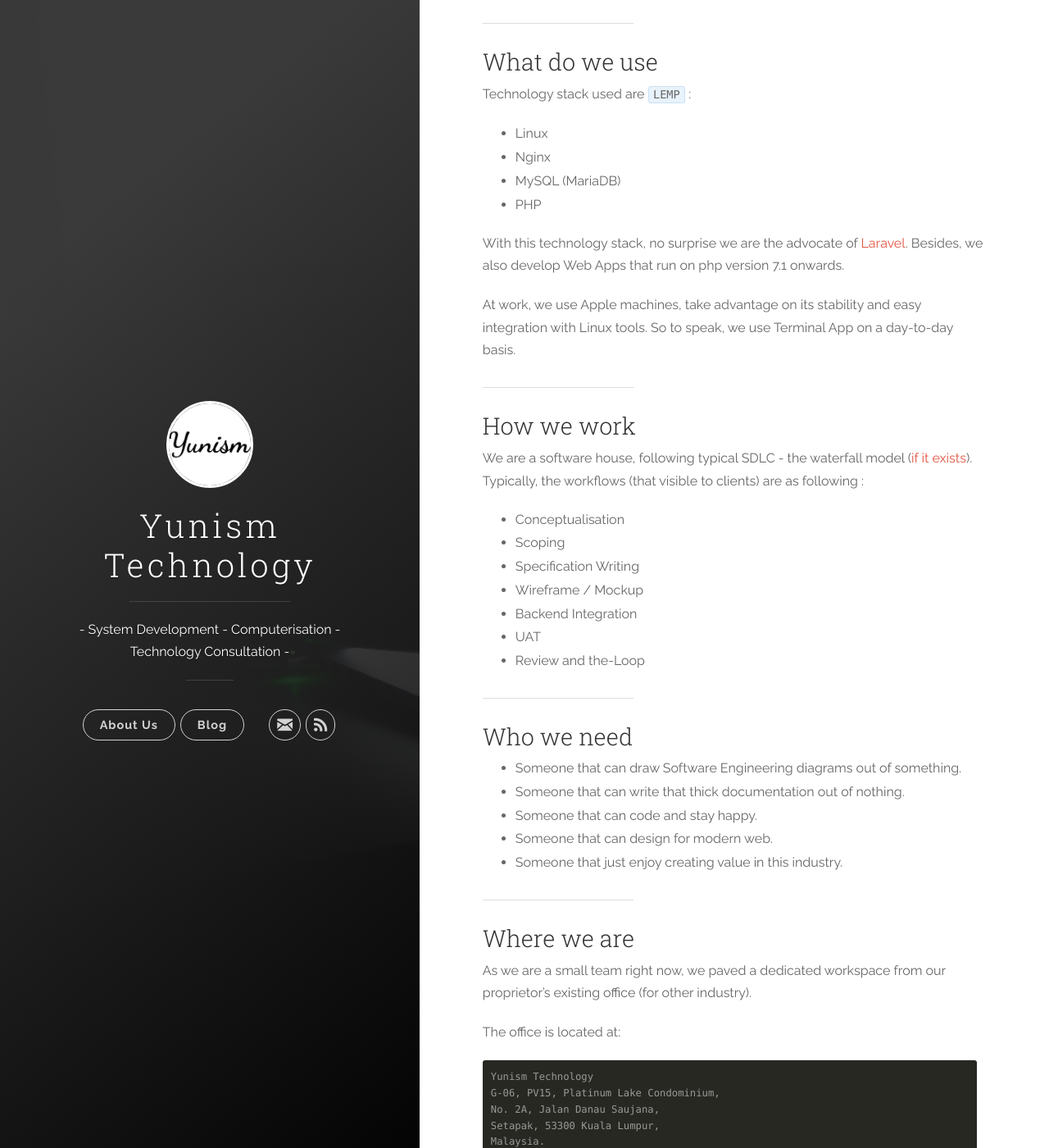
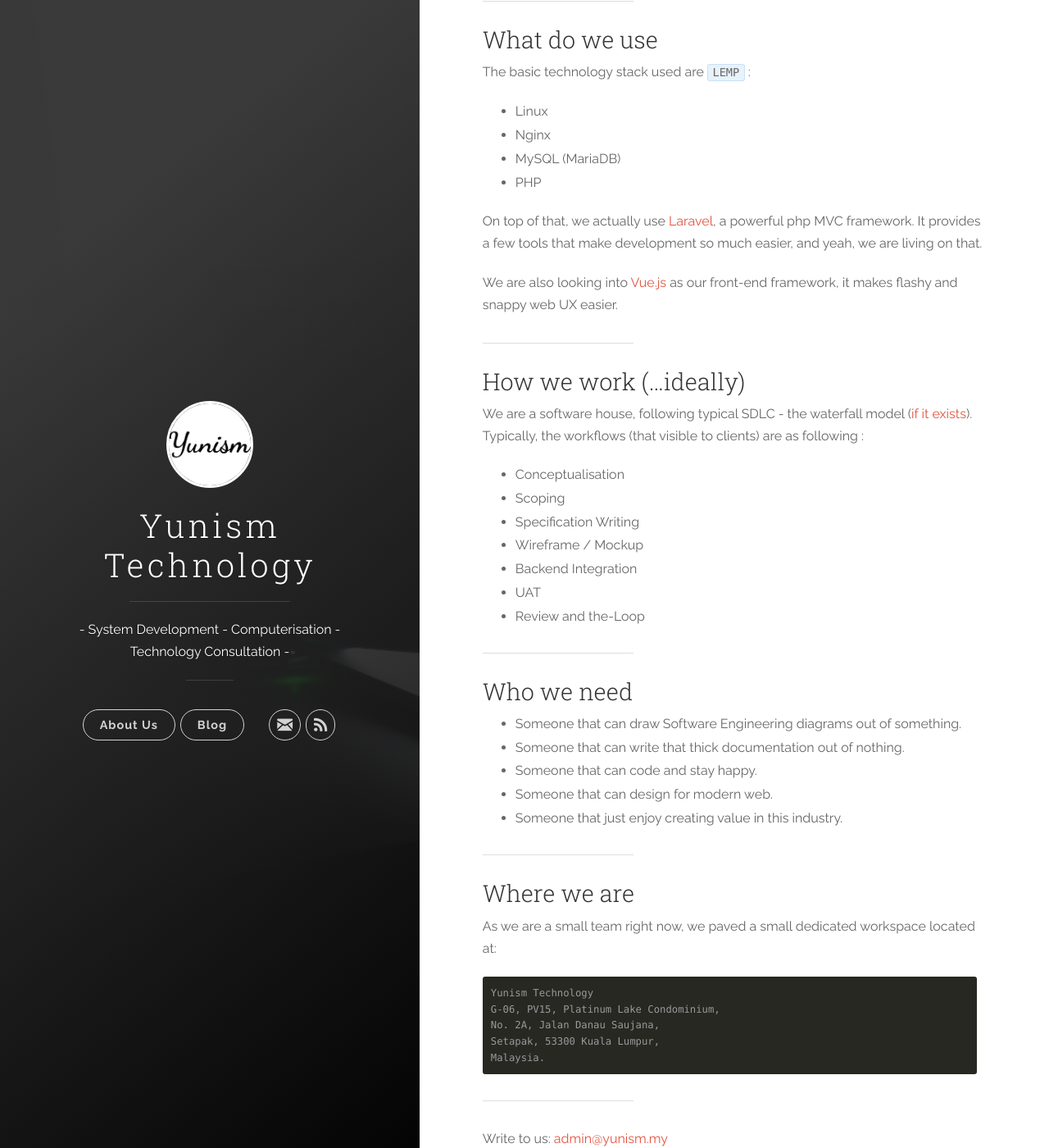
Before and after one commit to yunism-technology/yunism.my, a Jekyll site: the page built from pages/about-us.md, in a window 1280 px wide and 1400 px high, scrolled down 275 px. Shown: the whole window at 82% size. Built offline with Jekyll 4.4.1, drawn with Linux system fonts in a browser that asks for light colours; nearby versions of some CDN libraries; some of the changed text lies outside the part shown.

Commit message:
updated about-us

````diff
--- a/pages/about-us.md
+++ b/pages/about-us.md
@@ -6,28 +6,26 @@ permalink: about-us.html
 ___
 ### What do we do
 
-__Yunism Technology__ is a small team that delivers tailor-made corporate web
-solutions.
+__Yunism Technology__ is a small team that delivers tailor-made web solutions.
 
 ___
 ### What do we use
 
-Technology stack used are `LEMP` :
+The basic technology stack used are `LEMP` :
  - Linux
  - Nginx
  - MySQL (MariaDB)
  - PHP
 
-With this technology stack, no surprise we are the advocate of
-[Laravel][laravel-homepage]. Besides, we also develop Web Apps that run on
-php version 7.1 onwards.
+On top of that, we actually use [Laravel](laravel-homepage), a powerful php
+MVC framework. It provides a few tools that make development so much easier,
+and yeah, we are living on that.
 
-At work, we use Apple machines, take advantage on its stability and easy
-integration with Linux tools. So to speak, we use Terminal App on a day-to-day
-basis.
+We are also looking into [Vue.js](vuejs-homepage) as our front-end framework,
+it makes flashy and snappy web UX easier.
 
 ___
-### How we work
+### How we work (...ideally)
 
 We are a software house, following typical SDLC - the waterfall model ([if it
 exists][a-good-post-found-on-hacker-news]). Typically, the workflows (that
@@ -53,10 +51,7 @@ ___
 ___
 ### Where we are
 
-As we are a small team right now, we paved a dedicated workspace from our
-proprietor's existing office (for other industry).
-
-The office is located at:
+As we are a small team right now, we paved a small dedicated workspace located at:
 
 ```
 Yunism Technology
@@ -68,8 +63,9 @@ Malaysia.
 
 ___
 
-Write to us: [us@yunism.my][yunism-email]
+Write to us: [admin@yunism.my][yunism-email]
 
 [laravel-homepage]: https://laravel.com
+[vuejs-homepage]: https://vuejs.org
 [a-good-post-found-on-hacker-news]: https://zwischenzugs.com/2017/10/15/my-20-year-experience-of-software-development-methodologies
-[yunism-email]:     mailto:us@yunism.my
+[yunism-email]:     mailto:admin@yunism.my
````
